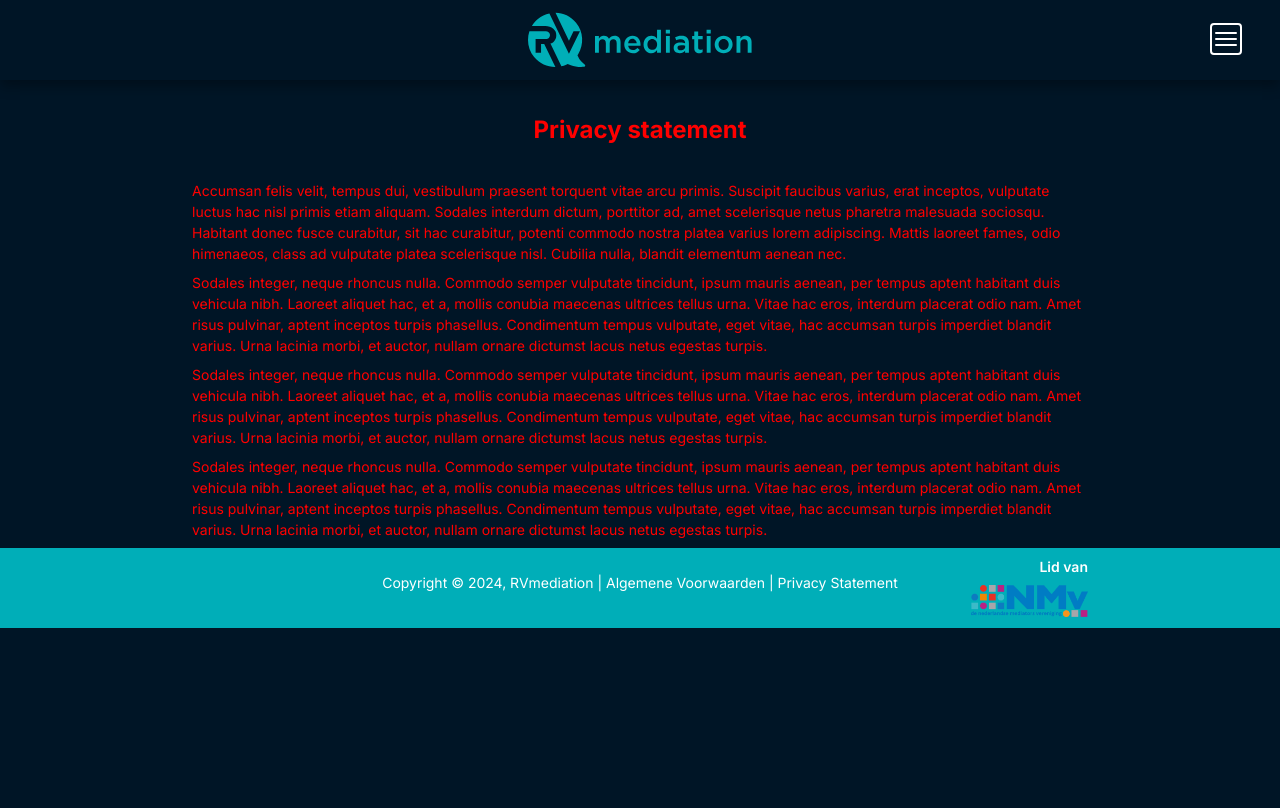
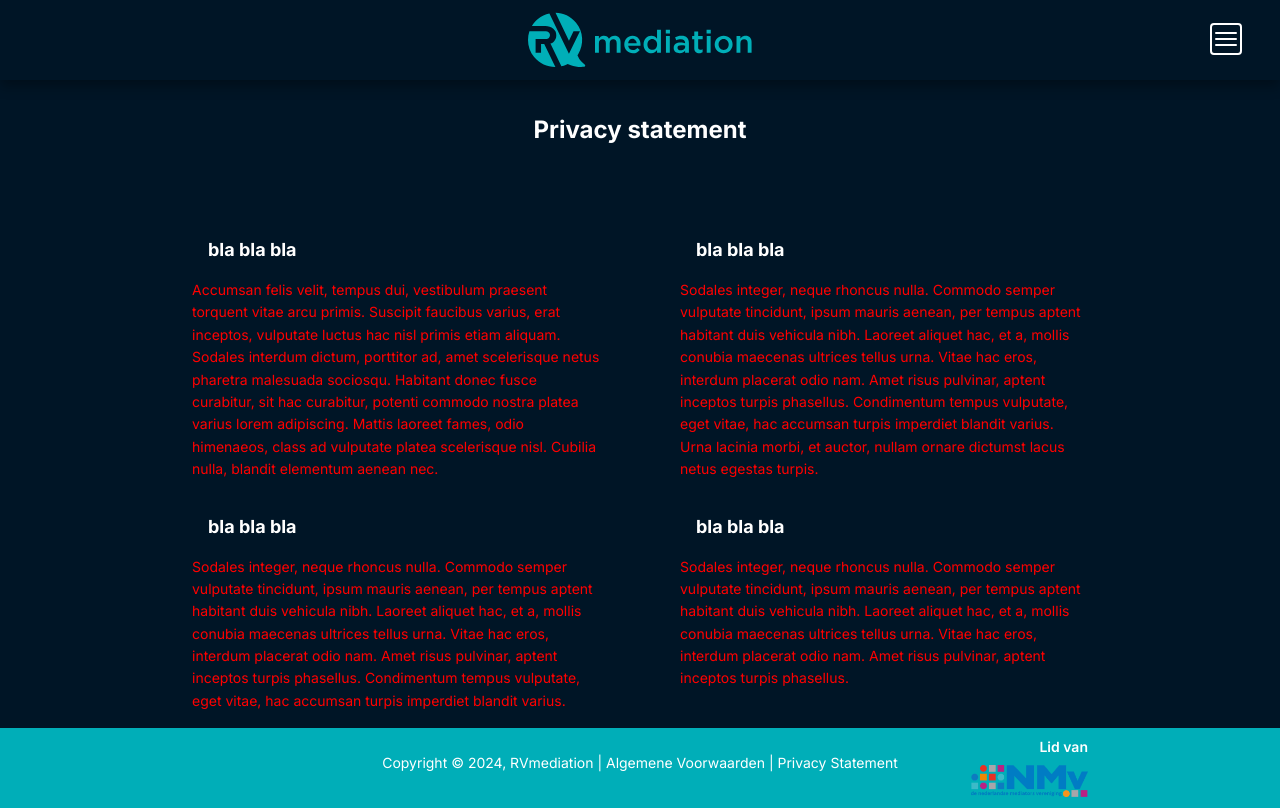
Before and after one commit to sanneVB/rvmediation, a Vue app: page /privacystatement in a window 1280 px wide. Built offline with nearby package versions, Linux system fonts and the light colour scheme.

Commit message:
add content and styling to page Mediator

```diff
--- a/src/App.vue
+++ b/src/App.vue
@@ -22,7 +22,7 @@
 }
 
 ul {
-    padding-left: 1rem;
+    padding-left: 16px;
 }
 
 footer,
@@ -109,12 +109,7 @@ h6 {
 }
 
 /* header styles */
-h1,
-h2,
-h3,
-h4,
-h5,
-h6 {
+h1 {
   text-align: center;
 }
 
@@ -123,8 +118,12 @@ h1 {
   padding: 32px;
 }
 
-p {
-  padding-bottom: 8px;
+h2 {
+  font-size: 1.125rem;
+  padding: 16px;
 }
 
+a {color: #00aeb8;}
+a:hover, a:visited {color: #fb8c00};
+
 </style>
--- a/src/components/AboutMePage.vue
+++ b/src/components/AboutMePage.vue
@@ -23,10 +23,6 @@
 </template>
 <script></script>
 <style scoped>
-  ul {
-    padding-left: 1rem;
-  }
-
   .section-container {
     display: grid;
     grid-template-columns: repeat(auto-fit, minmax(336px, 1fr));
@@ -46,14 +42,4 @@
     border-radius: 1rem;
     width: 240px;
   }
-
-
-  .text__blue {
-    color: #00AEB8;
-  }
-
-  .text__blue-bold {
-    font-weight: 600;
-    color: #00AEB8;
-  }
 </style>
--- a/src/components/FooterContent.vue
+++ b/src/components/FooterContent.vue
@@ -44,6 +44,7 @@ footer {
 
 p {
   text-align: center;
+  padding-bottom: 6px;
 }
 
 a {
--- a/src/components/IntroductionPage.vue
+++ b/src/components/IntroductionPage.vue
@@ -6,7 +6,7 @@
       <div>
         <P>De specialisatie van <span class="text__blue-bold">RVmediation</span> ligt in de logistieke sector. Door mijn jarenlange ervaring in deze sector zijn mij diverse dingen opgevallen. Er worden hoge verwachtingen aan de werknemers gesteld. Er is sprake van onderliggende conflicten die de sfeer bepalen op de werkvloer, waardoor er veel sprake is van verzuim. Dit komt voort uit een gebrek aan open communicatie.
         </p>
-        <p>Door mijn persoonlijke kwaliteiten om te zetten in kennis als mediator en gedragsdeskundige kan ik het volgende voor uw bedrijf betekenen:</p>
+        <p>Door mijn persoonlijke kwaliteiten om te zetten in kennis als <a href="./mediator">mediator</a> en gedragsdeskundige kan ik het volgende voor uw bedrijf betekenen:</p>
         <ul>
           <li>een <span class="text__blue">stabielere</span> bedrijfscommunicatie</li>
           <li>een <span class="text__blue">stijgend</span> rendement (omzet/winst)</li>
--- a/src/components/LandingPage.vue
+++ b/src/components/LandingPage.vue
@@ -127,6 +127,10 @@ export default {
   bottom: 4%;
 }
 
+a {
+  text-decoration: none;
+}
+
 h1,
 h2 {
   color: #fff;
@@ -220,17 +224,17 @@ p {
     height: 53px;
   }
 
-  .grid-container__image--nmv-1 {
-    padding-left: 5px;
-    height: 36px;
-  }
-
   .grid-container__text-1 {
     font-size: 0.625rem;
   }
 
+  .grid-container__image--nmv-1,
   .grid-container__image--nmv-2 {
     height: 36px;
+  }
+
+  .grid-container__image--nmv-1 {
+    padding-left: 5px;
   }
 
   /* .grid-container__grid-item:nth-of-type(2) > div > p {
--- a/src/views/HomeView.vue
+++ b/src/views/HomeView.vue
@@ -70,6 +70,11 @@ export default {
   section {
     min-height: 100vh;
     scroll-margin-top: 80px;
+  }
+
+  p, ul {
+    padding-bottom: 16px;
+    line-height: 1.6;
   }
 
   .container--footer {
--- a/src/views/MediatorView.vue
+++ b/src/views/MediatorView.vue
@@ -1,5 +1,54 @@
 <template>
-    <h1>Hallo ik ben de mediatorpagina!</h1>
+<HeaderContent></HeaderContent>
+<div class="page-container">
+    <h1>Wat doet een mediator?</h1>
+    <div class="page-container__content">
+        <div class="page-container__image">
+            <img
+                class="page-image"
+                src="../assets/rvmediation-mediator-handshake.jpg"
+                alt="Foto van twee mensen die handen schudden"
+            />
+        </div>
+        <div>
+            <p>Mediation is een vorm van conflictbemiddeling. De mediator begeleidt gesprekken, zodat u weer met elkaar in gesprek komt. Door mediation wordt u geholpen door een professionele en onafhankelijke mediator. De mediator zal er voor zorgen dat u op uw gemakt gesteld word en zorgt dat de communicatie weer op gang komt. Ook word het conflict in een breder perspectief geplaatst, zo werkt u naar een aanvaardbare oplossing voor beide partijen.</p>
+            <p>Tijdens de mediation denkt en werkt u zelf mee aan een aanvaardbare oplossing. Hierdoor kunt u uiteindelijk zelf een overwogen beslissing nemen. Dit bespaart u een hoop negativiteit, maar ook voorkomt u hiermee een juridisch proces. Dit betekent minder hoge (juridische) kosten en er blijft veel tijd bespaart.</p>
+        </div>
+    </div>
+</div>
+<div class="footer__color">
+    <FooterContent></FooterContent>
+</div>
 </template>
-<script></script>
-<style></style>
+<script>
+    import HeaderContent from '@/components/HeaderContent.vue';
+    import FooterContent from '@/components/FooterContent.vue';
+
+    export default {
+        name: "NmvView",
+        components: {
+        HeaderContent,
+        FooterContent,
+        },
+    }
+</script>
+<style scoped>
+
+.page-container__content {
+    display: grid;
+    grid-template-columns: repeat(auto-fit, minmax(256px, 1fr));
+    margin-top: 40px;
+    gap: 48px;
+}
+
+.page-container__image {
+    border-radius: 16px;
+    justify-self: center;
+}
+
+.page-image {
+    border-radius: 16px;
+    width: 360px;
+}
+
+</style>
--- a/src/views/NmvView.vue
+++ b/src/views/NmvView.vue
@@ -12,7 +12,7 @@
                 />
             </a>
         </div>
-        <div class="page-container__text">
+        <div>
             <p>
                 Accumsan felis velit, tempus dui, vestibulum praesent torquent vitae arcu primis. Suscipit faucibus varius, erat inceptos, vulputate luctus hac nisl primis etiam aliquam. Sodales interdum dictum, porttitor ad, amet scelerisque netus pharetra malesuada sociosqu. Habitant donec fusce curabitur, sit hac curabitur, potenti commodo nostra platea varius lorem adipiscing. Mattis laoreet fames, odio himenaeos, class ad vulputate platea scelerisque nisl. Cubilia nulla, blandit elementum aenean nec.
             </p>
--- a/src/views/PrivacyStatementView.vue
+++ b/src/views/PrivacyStatementView.vue
@@ -3,10 +3,20 @@
 <div class="page-container">
     <h1>Privacy statement</h1>
     <div class="page-container__content">
+        <div>
+            <h2>bla bla bla</h2>
             <p>Accumsan felis velit, tempus dui, vestibulum praesent torquent vitae arcu primis. Suscipit faucibus varius, erat inceptos, vulputate luctus hac nisl primis etiam aliquam. Sodales interdum dictum, porttitor ad, amet scelerisque netus pharetra malesuada sociosqu. Habitant donec fusce curabitur, sit hac curabitur, potenti commodo nostra platea varius lorem adipiscing. Mattis laoreet fames, odio himenaeos, class ad vulputate platea scelerisque nisl. Cubilia nulla, blandit elementum aenean nec.</p>
+
+            <h2>bla bla bla</h2>
+            <p>Sodales integer, neque rhoncus nulla. Commodo semper vulputate tincidunt, ipsum mauris aenean, per tempus aptent habitant duis vehicula nibh. Laoreet aliquet hac, et a, mollis conubia maecenas ultrices tellus urna. Vitae hac eros, interdum placerat odio nam. Amet risus pulvinar, aptent inceptos turpis phasellus. Condimentum tempus vulputate, eget vitae, hac accumsan turpis imperdiet blandit varius.</p>
+        </div>
+        <div>
+            <h2>bla bla bla</h2>
             <p>Sodales integer, neque rhoncus nulla. Commodo semper vulputate tincidunt, ipsum mauris aenean, per tempus aptent habitant duis vehicula nibh. Laoreet aliquet hac, et a, mollis conubia maecenas ultrices tellus urna. Vitae hac eros, interdum placerat odio nam. Amet risus pulvinar, aptent inceptos turpis phasellus. Condimentum tempus vulputate, eget vitae, hac accumsan turpis imperdiet blandit varius. Urna lacinia morbi, et auctor, nullam ornare dictumst lacus netus egestas turpis.</p>
-        <p>Sodales integer, neque rhoncus nulla. Commodo semper vulputate tincidunt, ipsum mauris aenean, per tempus aptent habitant duis vehicula nibh. Laoreet aliquet hac, et a, mollis conubia maecenas ultrices tellus urna. Vitae hac eros, interdum placerat odio nam. Amet risus pulvinar, aptent inceptos turpis phasellus. Condimentum tempus vulputate, eget vitae, hac accumsan turpis imperdiet blandit varius. Urna lacinia morbi, et auctor, nullam ornare dictumst lacus netus egestas turpis.</p>
-        <p>Sodales integer, neque rhoncus nulla. Commodo semper vulputate tincidunt, ipsum mauris aenean, per tempus aptent habitant duis vehicula nibh. Laoreet aliquet hac, et a, mollis conubia maecenas ultrices tellus urna. Vitae hac eros, interdum placerat odio nam. Amet risus pulvinar, aptent inceptos turpis phasellus. Condimentum tempus vulputate, eget vitae, hac accumsan turpis imperdiet blandit varius. Urna lacinia morbi, et auctor, nullam ornare dictumst lacus netus egestas turpis.</p>
+
+            <h2>bla bla bla</h2>
+            <p>Sodales integer, neque rhoncus nulla. Commodo semper vulputate tincidunt, ipsum mauris aenean, per tempus aptent habitant duis vehicula nibh. Laoreet aliquet hac, et a, mollis conubia maecenas ultrices tellus urna. Vitae hac eros, interdum placerat odio nam. Amet risus pulvinar, aptent inceptos turpis phasellus.</p>
+        </div>
     </div>
 </div>
 <div class="footer__color">
@@ -32,18 +42,18 @@
 <style scoped>
 
 * {
-        /* color: #ffffff; */
-        color: red;
+  color: #fff;
 }
 
 P {
     font-size: 0.875rem;
+    color: red;
 }
 
-    .page-container_content {
-        /* display: grid;
-        grid-template-columns: repeat(auto-fit, minmax(256px, 1fr)); */
+.page-container__content {
+    display: grid;
+    grid-template-columns: repeat(auto-fit, minmax(256px, 1fr));
     margin-top: 40px;
-        /* gap: 80px; */
+    gap: 80px;
 }
 </style>
```
Also changed, not shown: src/assets/rvmediation-mediator-handshake.jpg (added). Lines whose indentation alone changed are shown as unchanged.
